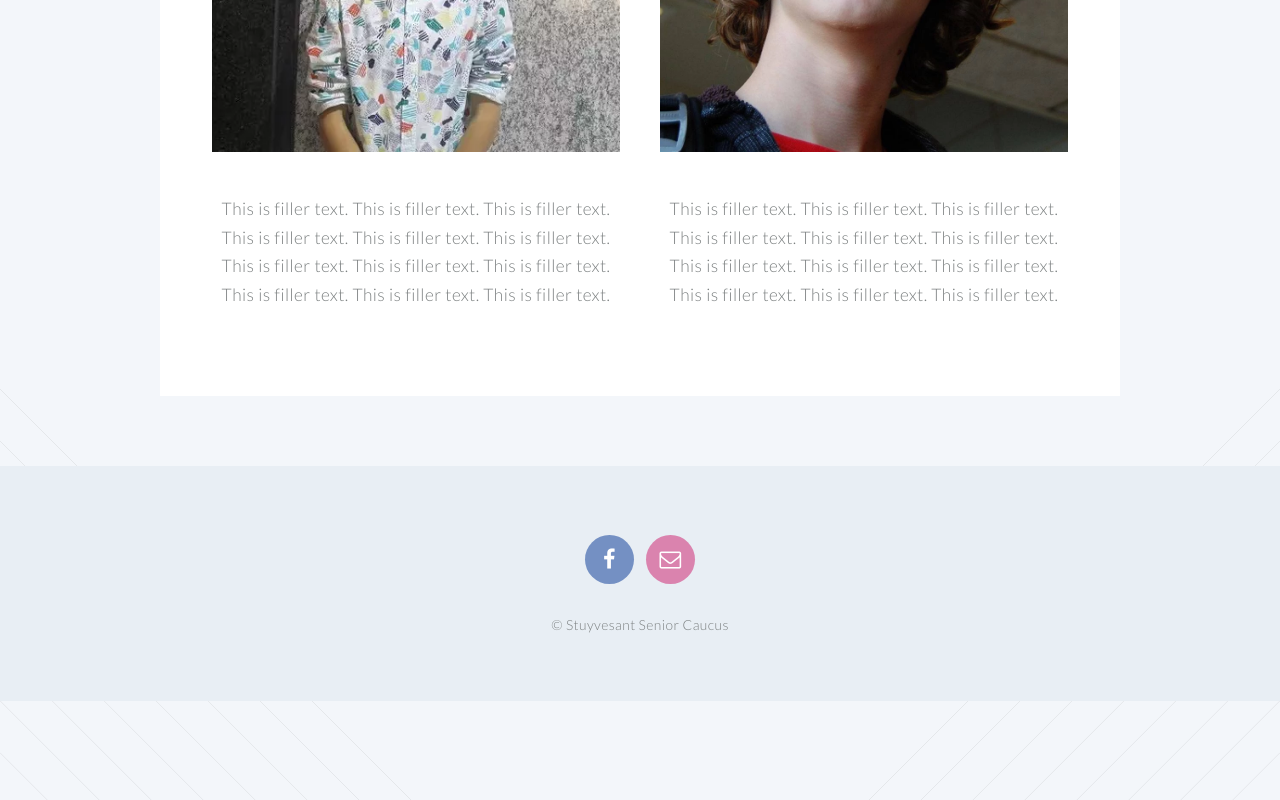
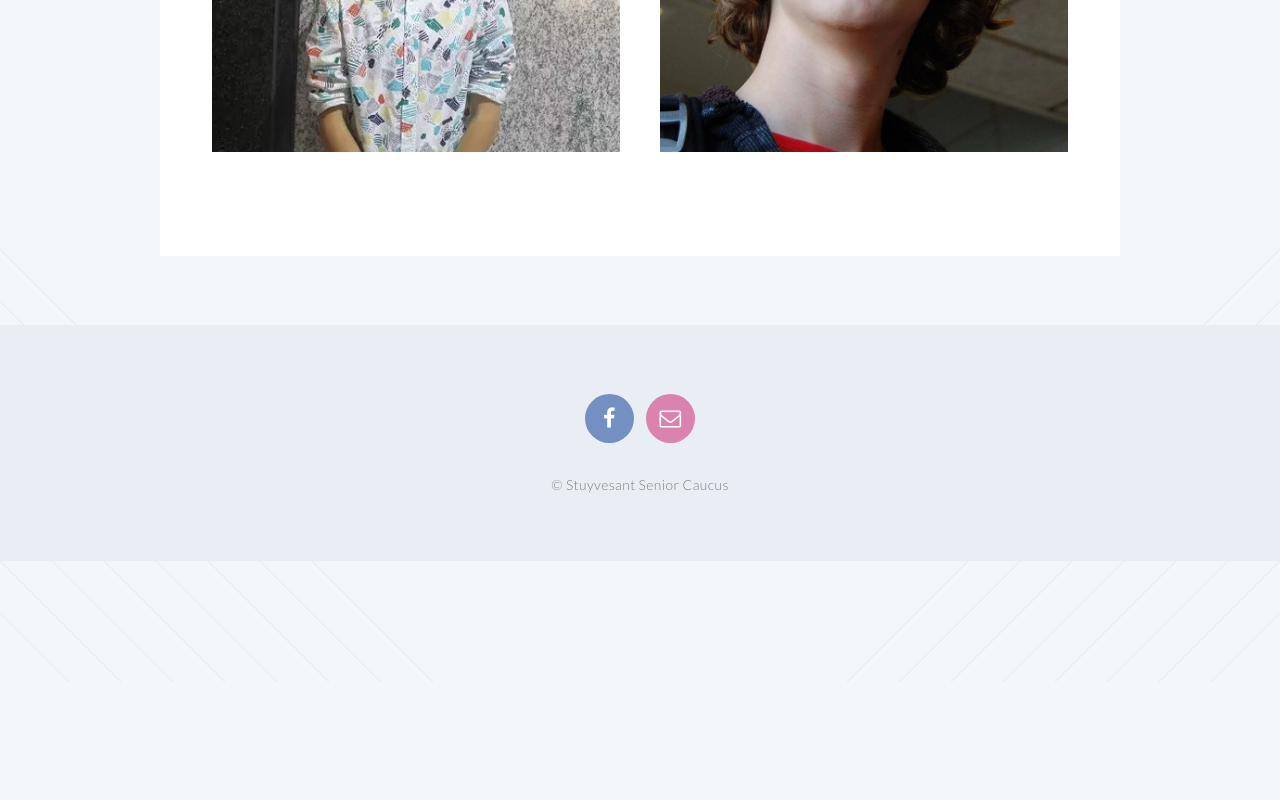
Before and after one commit to Stuysenior/stuysenior.github.io, a plain HTML site: page team.html in a window 1280 px wide. Shown: the part 796-1596 px from the top of the page. After the commit the page ends 1478 px from the top, so only its background shows below. Drawn offline with Linux system fonts and the light colour scheme.

Commit message:
removed team page filler and updated goals page

```diff
--- a/team.html
+++ b/team.html
@@ -25,6 +25,7 @@
 					<li><strong><a href="http://www.stuysu.org"><i>Student Union</i></a></strong></li>
 					<li><a href="calendar.html">Calendar</a></li>
 					<li><a href="team.html">The Team</a></li>
+					<li><a href="goals.html">Our Goals</a></li>
 					<li><a href="suggestions.html">Suggestions</a></li>
 					<li><a href="contact.html">Contact Us</a></li>
 				</ul>
@@ -54,9 +55,7 @@
 									<img src="images/laszlo.webp" style='width:100%;' border="0" alt="Laszlo Sandler -- President	">
 									<hr />
 									<p>
-										This is filler text. This is filler text. This is filler text. This is filler text.
-										This is filler text. This is filler text. This is filler text. This is filler text.
-										This is filler text. This is filler text. This is filler text. This is filler text.
+
 									</p>
 								</center>
 							</div>
@@ -67,9 +66,7 @@
 									<img src="images/max.webp" style='width:100%;' border="0" alt="Max Bertfield -- Vice President">
 									<hr />
 									<p>
-										This is filler text. This is filler text. This is filler text. This is filler text.
-										This is filler text. This is filler text. This is filler text. This is filler text.
-										This is filler text. This is filler text. This is filler text. This is filler text.
+
 									</p>
 								</center>
 							</div>
```
Also changed, not shown: contact.html (+1 -0 lines), index.html (+1 -0 lines), suggestions.html (+1 -0 lines).
